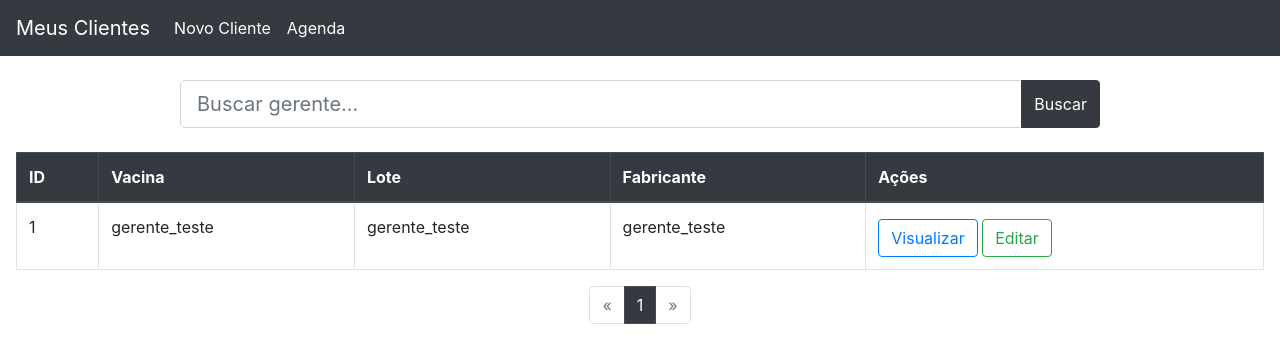
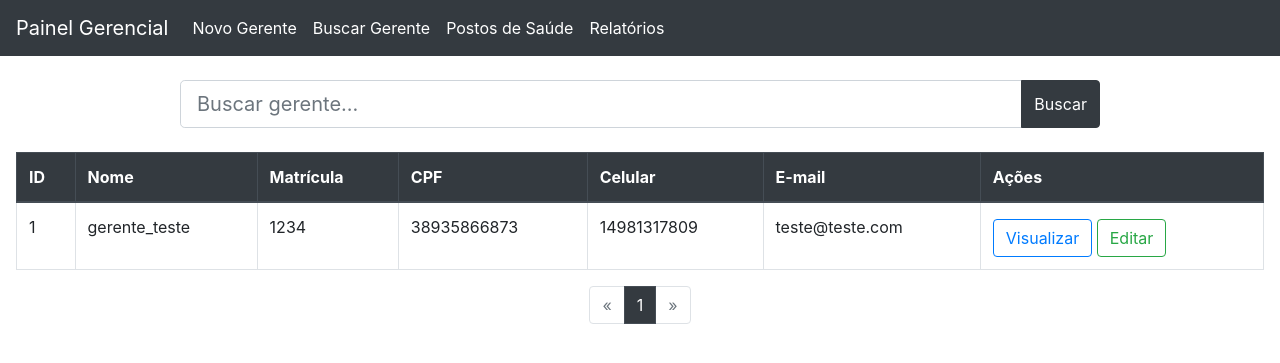
Before and after one commit to alvarezfelipe/vacinapp3, a Django app: page /gerente/listar_gerente in a window 1280 px wide. Shown: the top 363 px of the page. Run offline with Django 5.2, Linux system fonts and the light colour scheme; data comes from the database, SQL or seed files in the repository; some libraries are stand-ins or nearby versions.

Commit message:
melhoria html gerente

```diff
--- /dev/null
+++ b/templates/base-gerente.html
@@ -0,0 +1,45 @@
+{% load static %}
+<!DOCTYPE html>
+<html lang="pt-br">
+<head>
+    <meta charset="UTF-8">
+    <meta name="viewport" content="width=device-width, initial-scale=1.0">
+    <link rel="stylesheet" href="https://stackpath.bootstrapcdn.com/bootstrap/4.5.0/css/bootstrap.min.css">
+    <link rel="stylesheet" href="{% static 'css/style.css' %}">
+
+    <title>{% block title %}{% endblock %}</title>
+</head>
+<body>
+    <nav class="navbar navbar-expand-lg navbar-dark bg-dark">
+        <a  href=" " class="navbar-brand"><i class="fas fa-home"></i> Painel Gerencial </a>
+        <button class="navbar-toggler" type="button" data-toggle="collapse" data-target="#menu" aria-controls="navbarText" aria-expanded="false" aria-label="Toggle navigation">
+          <span class="navbar-toggler-icon"></span>
+        </button>
+        <div class="collapse navbar-collapse" id="menu">
+          <ul class="navbar-nav mr-auto">
+            <li class="nav-item active">
+              <a class="nav-link" href="{% url 'cadastrar_gerente' %} "> </i> Novo Gerente </a>
+            </li>
+            <li class="nav-item active">
+              <a class="nav-link" href="{% url 'listar_gerente' %} "> </i> Buscar Gerente </a>
+            </li>
+            <li class="nav-item active">
+              <a class="nav-link" href="{% url 'listar_unidade' %} "> </i> Postos de Saúde </a>
+            </li>
+            <li class="nav-item active">
+              <a class="nav-link" href="{% url 'listar_gerente' %} "> </i> Relatórios </a>
+            </li>
+          </ul>
+
+          {% if user.is_authenticated %}
+            <span class="text-white ">  Olá  {{user.username}}</span>
+            <a href="{% url "logout" %}" class="btn btn-outline-light btn-sm ml-2"> Sair </a>
+          {% endif %}
+        </div>
+      </nav>
+    <main class="mx-3 my-3">
+        {% block main %}
+        {% endblock %}
+    </main>
+</body>
+</html>
--- a/templates/gerente/cadastrar_gerente.html
+++ b/templates/gerente/cadastrar_gerente.html
@@ -1,4 +1,4 @@
-{% extends "base.html" %}
+{% extends "base-gerente.html" %}
 {% load static %}
 
 {% load crispy_forms_tags %}
--- a/templates/gerente/editar_gerente.html
+++ b/templates/gerente/editar_gerente.html
@@ -1,4 +1,4 @@
-{% extends "base.html" %}
+{% extends "base-gerente.html" %}
 
 {% load static %}
 {% load crispy_forms_tags %}
--- a/templates/gerente/listar_gerente.html
+++ b/templates/gerente/listar_gerente.html
@@ -1,4 +1,4 @@
-{% extends "base.html" %}
+{% extends "base-gerente.html" %}
 
 {% block title %}Lista de Gerentes{% endblock title %}
 
@@ -25,9 +25,11 @@
 		<thead class="thead-dark">
 			<tr>
 				<th scope="col">ID</th>
-				<th scope="col">Vacina</th>
-				<th scope="col">Lote</th>
-				<th scope="col">Fabricante</th>
+				<th scope="col">Nome</th>
+				<th scope="col">Matrícula</th>
+				<th scope="col">CPF</th>
+				<th scope="col">Celular</th>
+				<th scope="col">E-mail</th>
 				<th scope="col">Ações</th>
 			</tr>
 		</thead>
@@ -37,8 +39,10 @@
 			<tr>
 				<td>{{ gerente.id }} </th>
 				<td>{{ gerente.gerente_nome }} </th>
-				<td>{{ gerente.gerente_nome }} </td>
-				<td>{{ gerente.gerente_nome }} </td>
+				<td>{{ gerente.gerente_matricula }} </td>
+				<td>{{ gerente.gerente_cpf }} </td>
+				<td>{{ gerente.gerente_celular }} </td>
+				<td>{{ gerente.gerente_email }} </td>
 				<td>
 					<a href=" {% url "visualizar_gerente" gerente.pk %}" class="btn btn-outline-primary mt-1" > <i class="far fa-eye"></i> Visualizar </a>
 					<a href="{% url "editar_gerente" gerente.id %} " class="btn btn-outline-success mt-1"> <i class="fas fa-user-edit"></i> Editar </a>
```
Also changed, not shown: templates/gerente/visualizar_gerente.html (+5 -3 lines).
